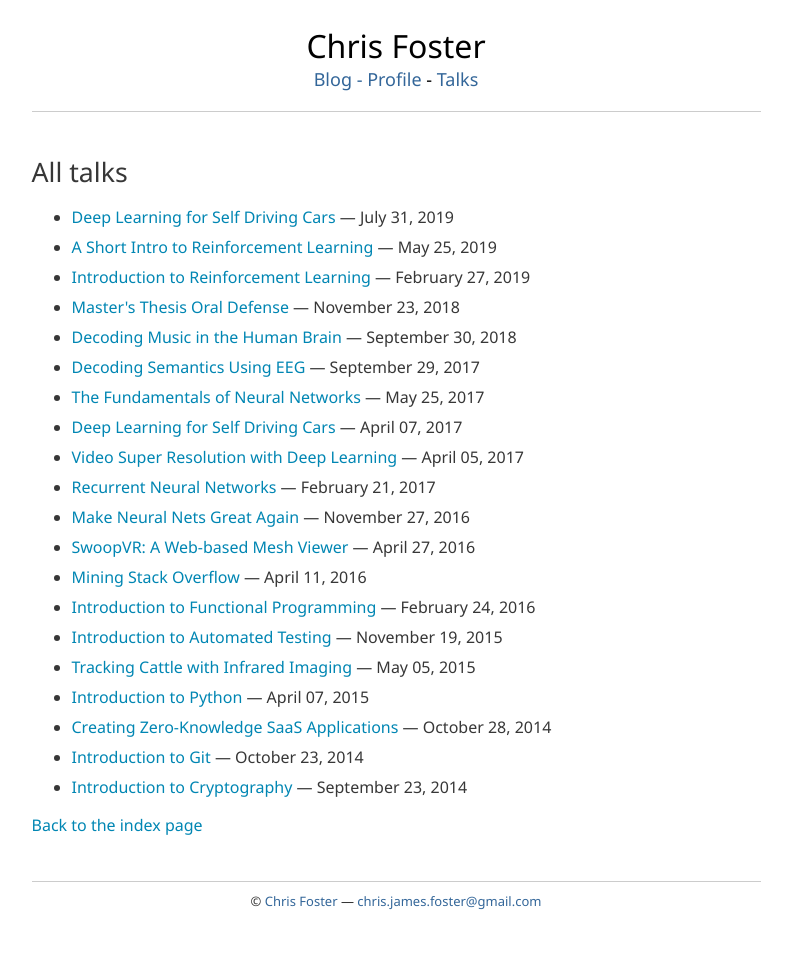
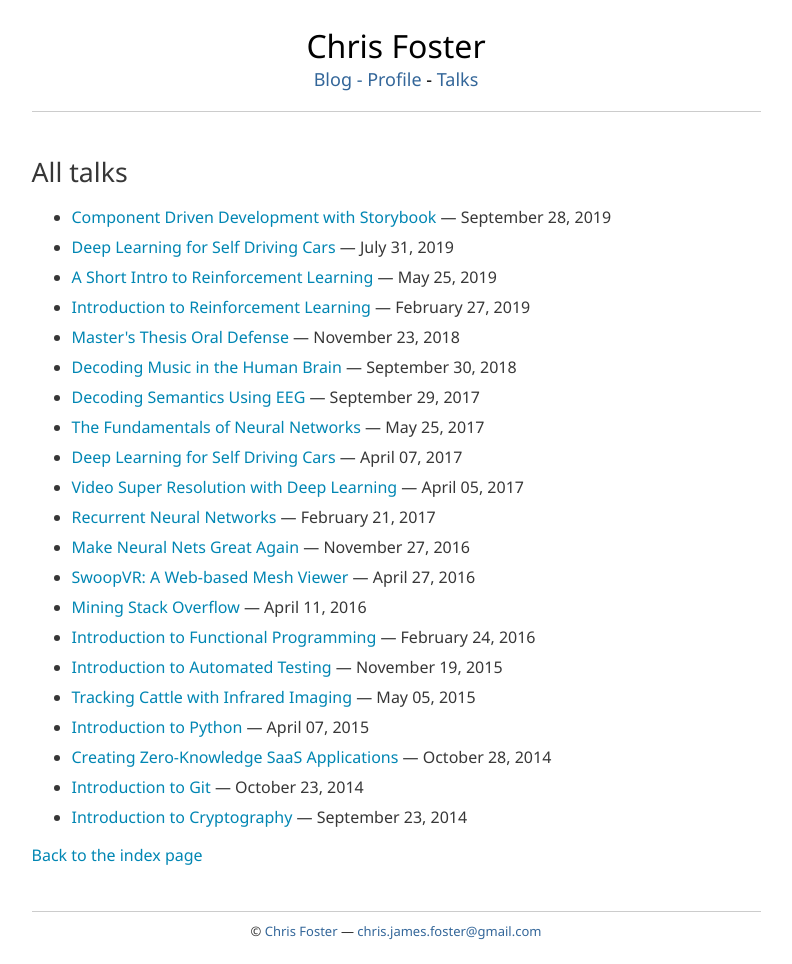
Before and after one commit to chrisfosterelli/chrisfosterelli.github.io, a Jekyll site: the page built from talks.html, in a window 1280 px wide. Shown: the whole page, without its empty margins (244-1036 px from the left). Built offline with Jekyll 4.4.1, drawn with Linux system fonts in a browser that asks for light colours; before the commit the page ends 934 px from its top, so only the background shows below that.

Commit message:
Add slides for CDD talk

```diff
--- a/_data/talks.yml
+++ b/_data/talks.yml
@@ -1,3 +1,7 @@
+- title: Component Driven Development with Storybook
+  date: Sep 28, 2019
+  url: file/talk/component-driven-development-with-storybook.pdf
+
 - title: Deep Learning for Self Driving Cars
   date: July 31, 2019
   url: file/talk/self-driving-cars.pdf
```
Also changed, not shown: 1 other file.
